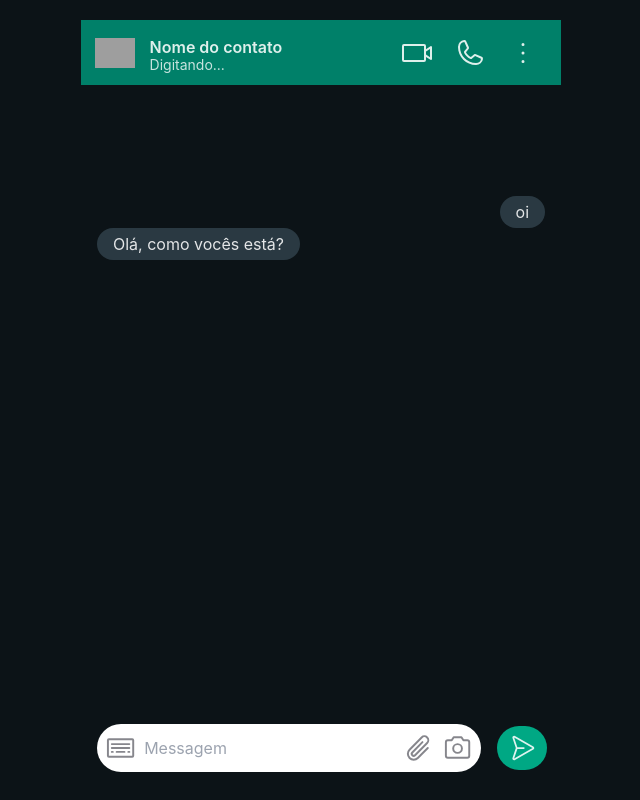
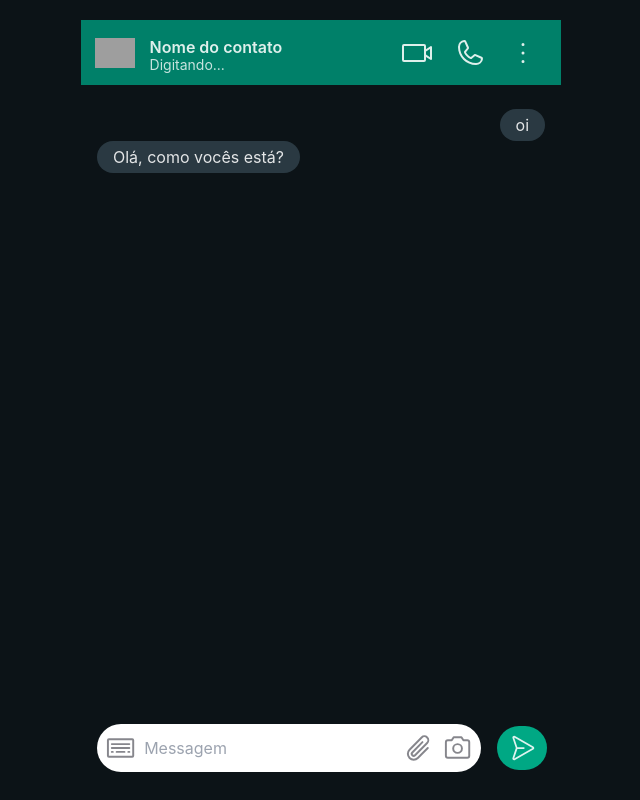
Before and after one commit to Guilherme-Phellippe/teste-chatbot, a React (Vite) app: page / in a window 1280 px wide. Shown: the whole page, without its empty margins (319-959 px from the left). Built offline with nearby package versions, Linux system fonts and the light colour scheme; grey boxes are pictures that could not be loaded.

Commit message:
create system to conversation

```diff
--- a/src/pages/chat.tsx
+++ b/src/pages/chat.tsx
@@ -5,7 +5,7 @@ function Chat() {
         <div className="w-screen h-screen flex justify-center items-center">
             <div className="w-full h-full md:h-[95%] max-w-[480px] rounded-sm flex">
 
-                <div className="w-full h-full flex flex-col justify-between relative">
+                <div className="w-full h-full flex flex-col justify-start relative">
 
 
                     <header className="w-full h-[65px] bg-green_main flex justify-around items-center">
@@ -38,7 +38,7 @@ function Chat() {
 
 
 
-                    <main className="w-full h-[80%] flex flex-col p-4 py-6">
+                    <main className="w-full h-auto flex flex-col p-4 py-6">
                         <div className="w-auto flex justify-end items-center ">
                             <p className="px-4 py-1 rounded-2xl bg-blue_light_dark">oi</p>
                         </div>
```
